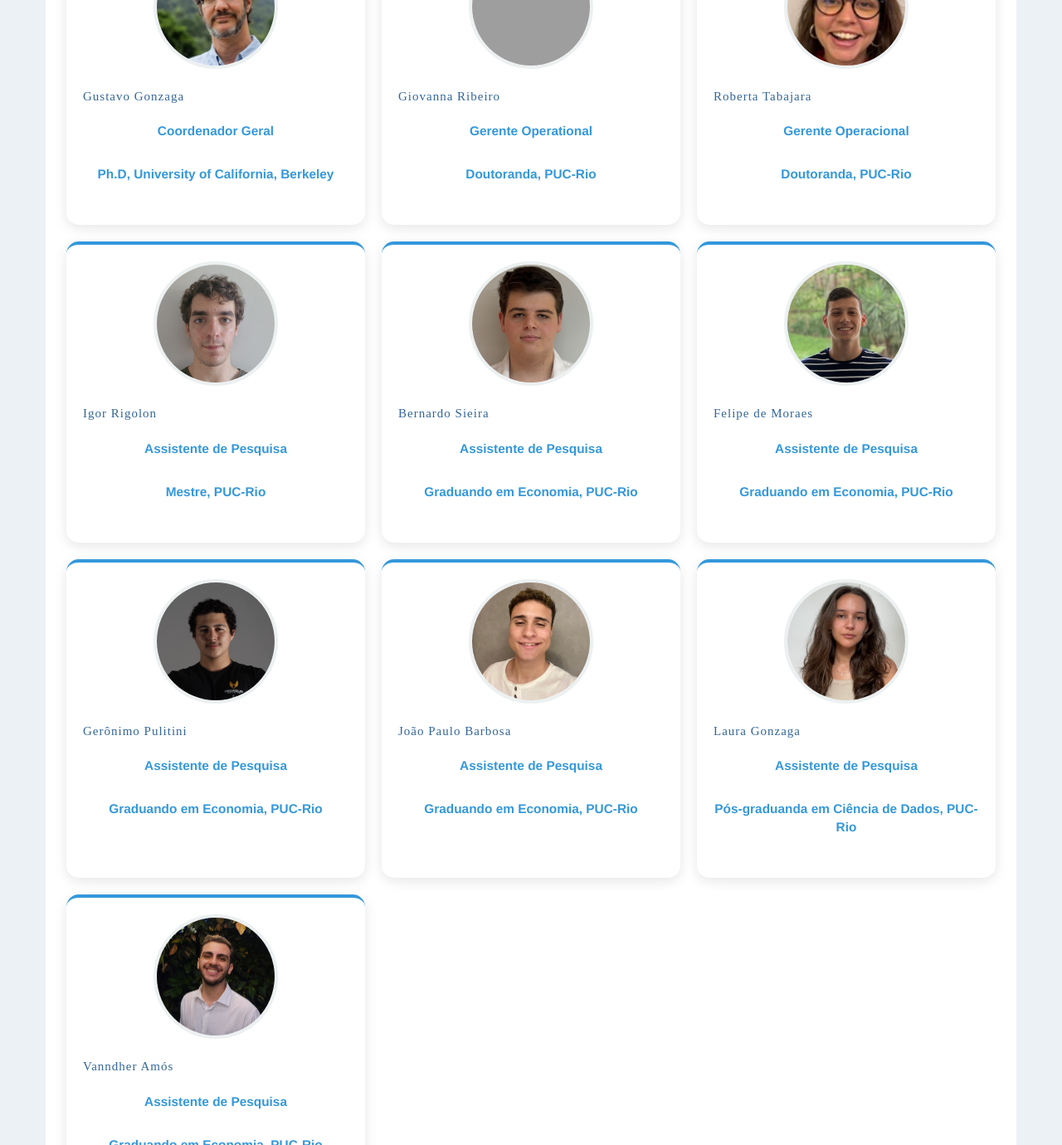
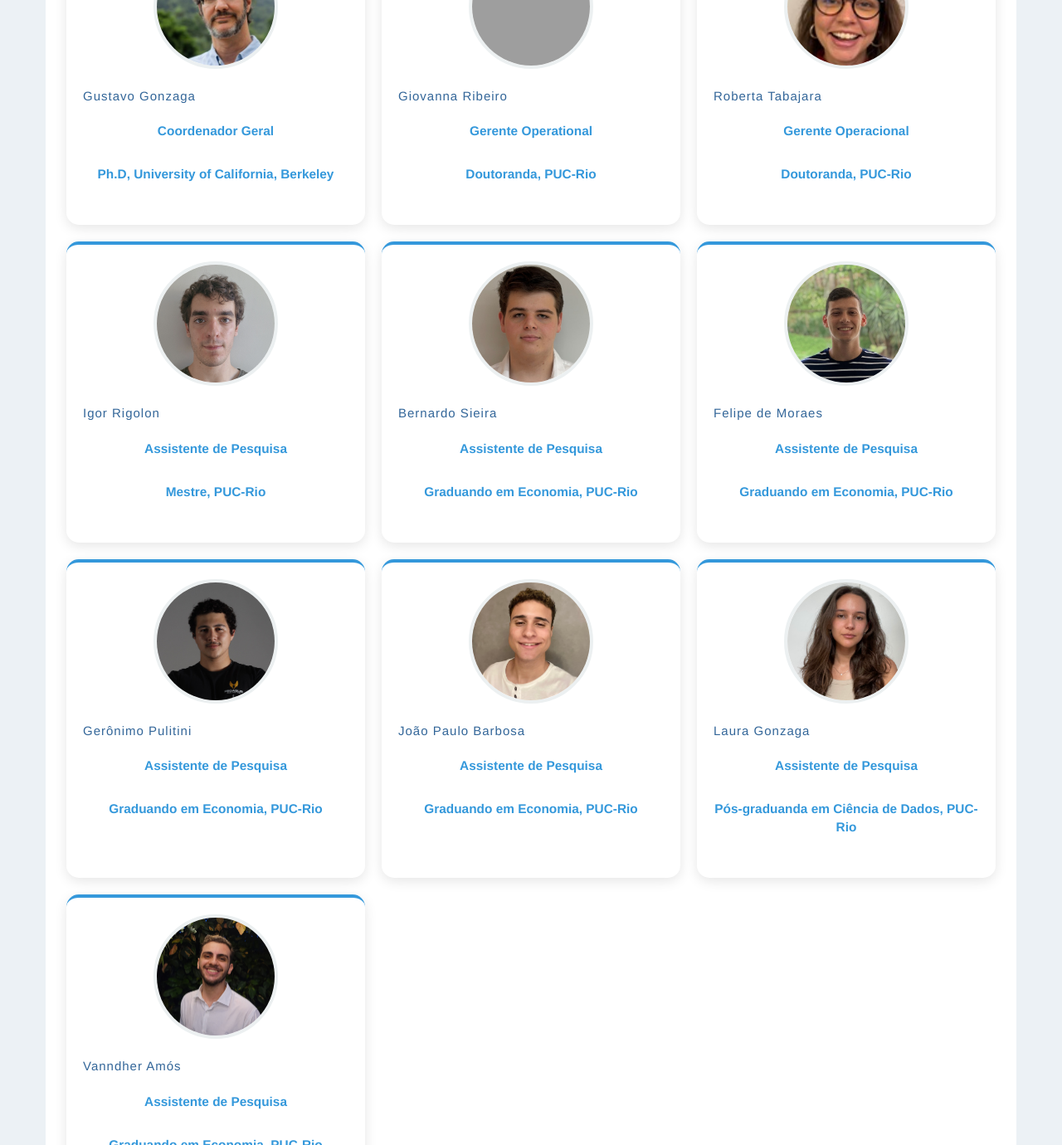
Before and after one commit to datazoompuc/datazoompuc.github.io, a Jekyll site: the page built from equipe.md, in a window 1280 px wide. Shown: the part 354-1734 px from the top of the page at 83% size. Built offline with Jekyll 4.4.1, drawn with Linux system fonts in a browser that asks for light colours; nearby versions of some CDN libraries; some web fonts are replaced; grey boxes are pictures that could not be loaded.

Commit message:
remove jetbrains from h3 h4

```diff
--- a/assets/css/style.css
+++ b/assets/css/style.css
@@ -42,7 +42,6 @@ h2 {
 
 h3 {
   font-size: 1.5rem;
-  font-family: 'JetBrains Mono';
   font-weight: 700;
   color: #369;
   margin-top: 1.5rem;
@@ -56,7 +55,6 @@ h3 {
 
 h4 {
   font-size: 1.25rem;
-  font-family: 'JetBrains Mono';
   font-weight: 700;
   color: #369;
   margin-top: 1.5rem;
```
